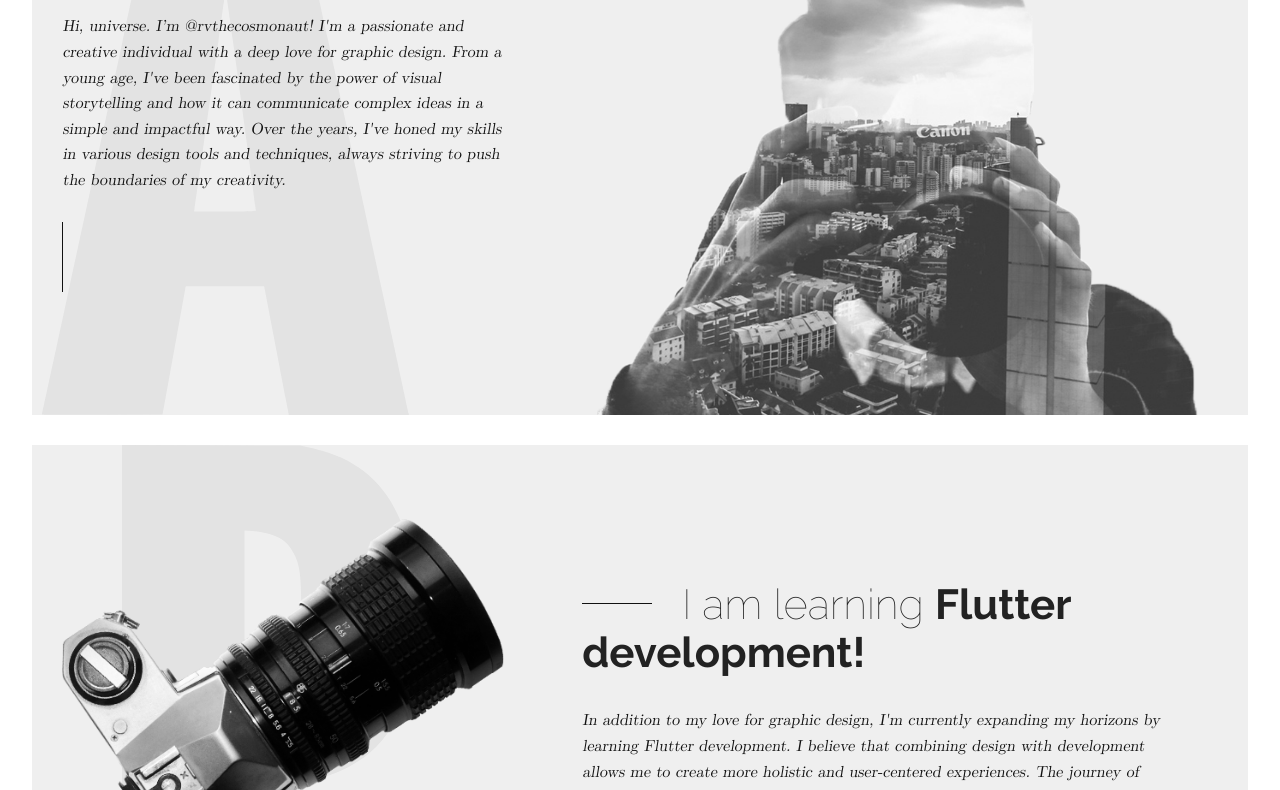
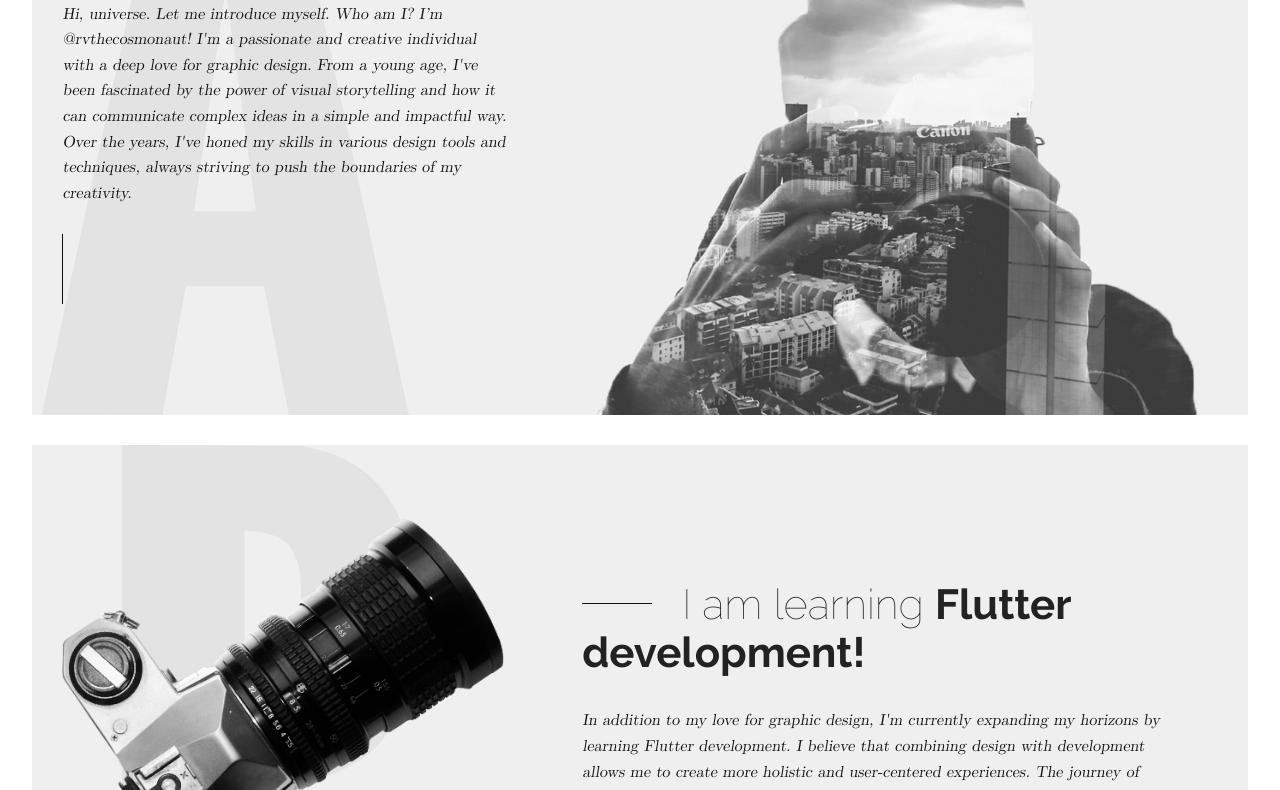
Before and after one commit to rvthecosmonaut/rvthecosmonaut, a plain HTML site: page index.html in a window 1280 px wide. Shown: the part 215-1005 px from the top of the page. Drawn offline with nearby package versions, Linux system fonts and the light colour scheme; files whose address does not match are found by name.

Commit message:
add another intro

```diff
--- a/index.html
+++ b/index.html
@@ -30,7 +30,7 @@
         <div class="welcome">
           <h1><strong>Cosmonaut
           </strong> RV</h1>
-          <p>Hi, universe.  I’m @rvthecosmonaut! I'm a passionate and creative individual with a deep love for graphic design. From a young age, I've been fascinated by the power of visual storytelling and how it can communicate complex ideas in a simple and impactful way. Over the years, I've honed my skills in various design tools and techniques, always striving to push the boundaries of my creativity.</p>
+          <p>Hi, universe. Let me introduce myself. Who am I?  I’m @rvthecosmonaut! I'm a passionate and creative individual with a deep love for graphic design. From a young age, I've been fascinated by the power of visual storytelling and how it can communicate complex ideas in a simple and impactful way. Over the years, I've honed my skills in various design tools and techniques, always striving to push the boundaries of my creativity.</p>
         </div>
         <div class="photographer"><img src="assets/img/hero.png" alt="Photographer"></div>
       </div>
```
